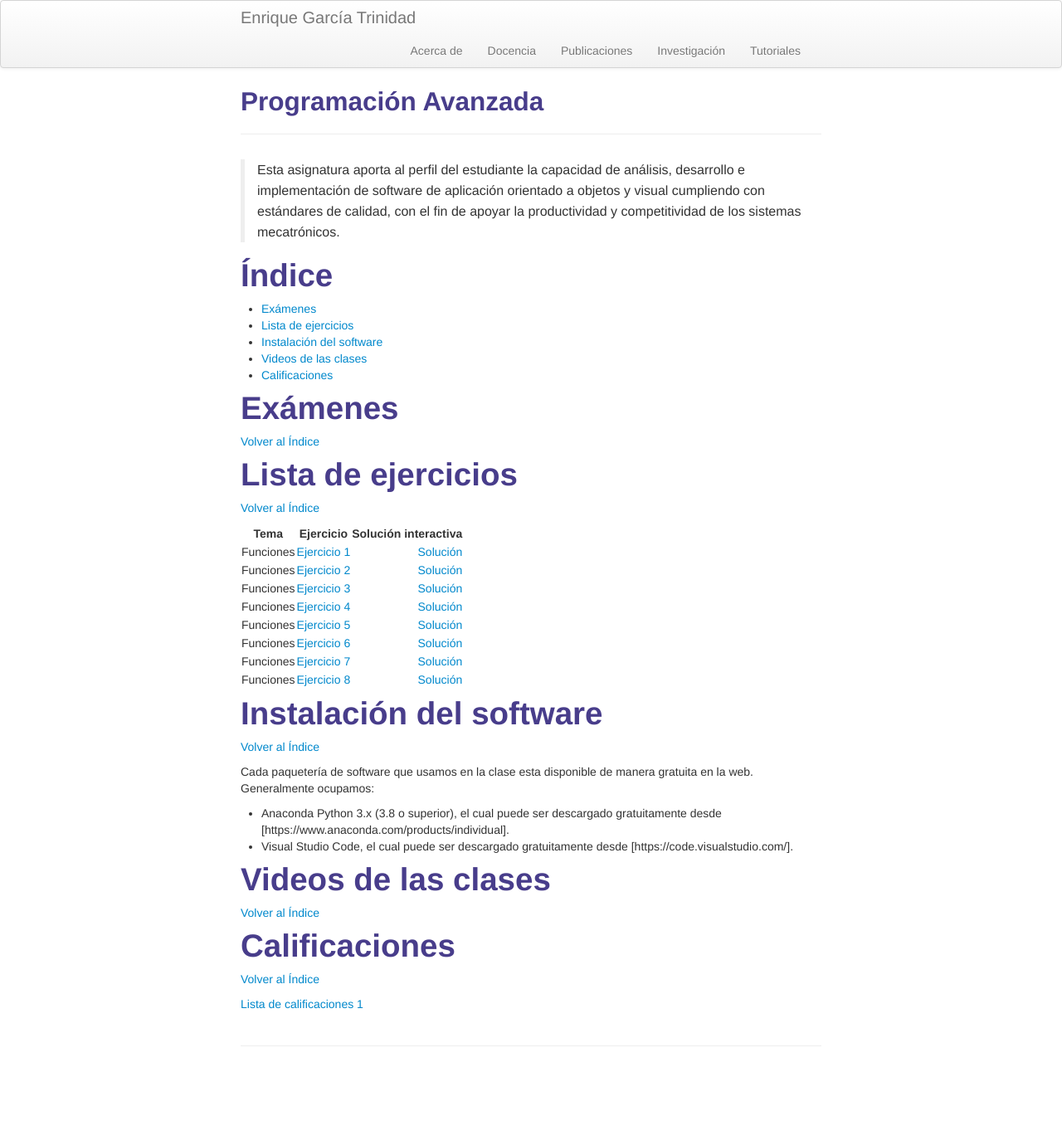
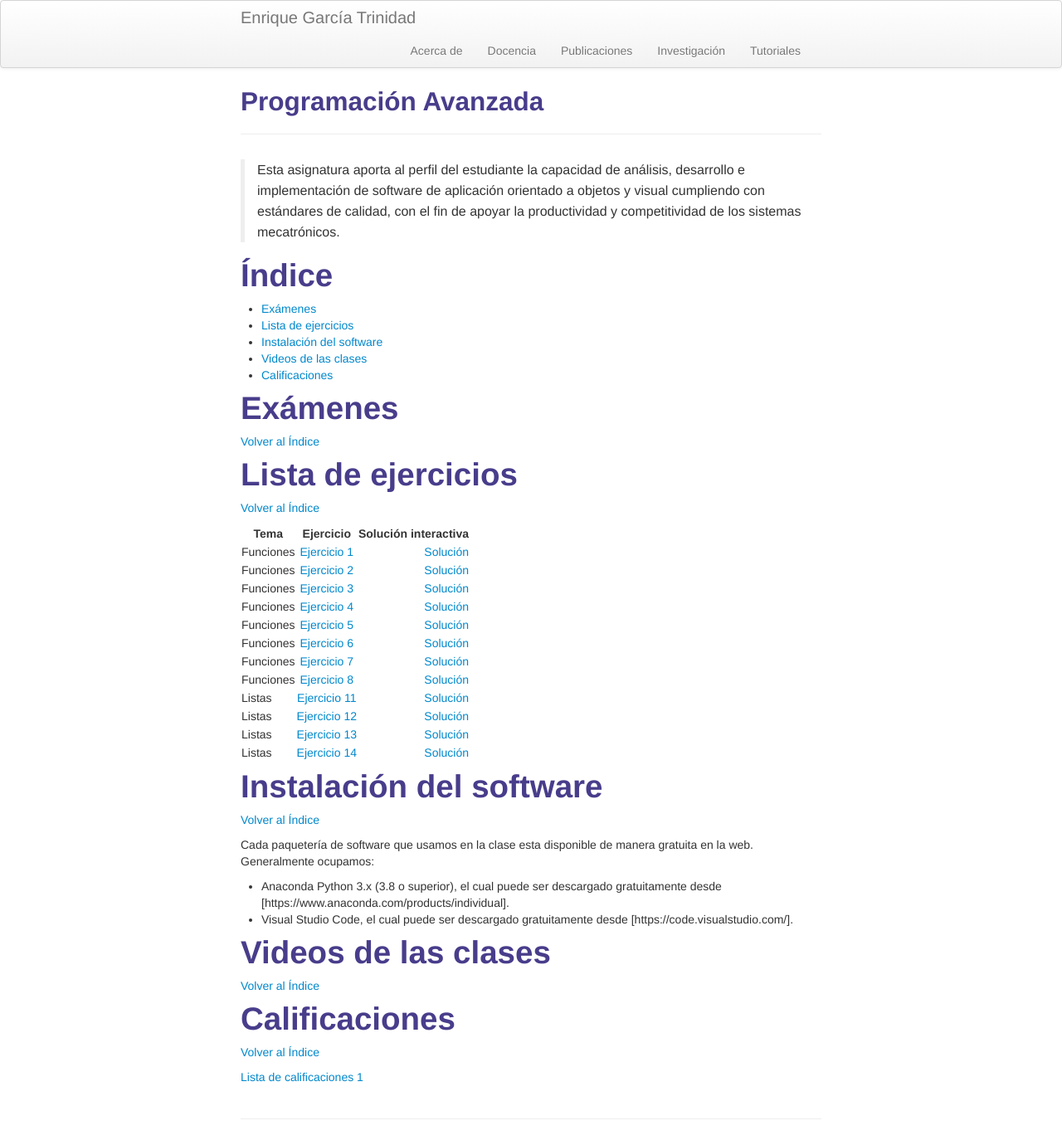
Before and after one commit to enriGarcia/enriGarcia.github.io, a Jekyll site: the page built from pages/teaching/progAv.md, in a window 1280 px wide. Shown: the whole page at 83% size. Built offline with Jekyll 4.4.1, drawn with Linux system fonts in a browser that asks for light colours; before the commit the page ends 1292 px from its top, so only the background shows below that.

Commit message:
webpage update

```diff
--- a/pages/teaching/progAv.md
+++ b/pages/teaching/progAv.md
@@ -29,6 +29,10 @@ description: Instalación de hardware y software para el microcontrolador ATMEGA
 |Funciones         |[Ejercicio 6   ]({{ BASE_PATH}}/pages/assignments/progAv_ex_006.pdf)|[Solución](https://codehs.com/sandbox/enrigarcia/ex-089/)|
 |Funciones         |[Ejercicio 7   ]({{ BASE_PATH}}/pages/assignments/progAv_ex_007.pdf)|[Solución](https://codehs.com/sandbox/enrigarcia/ex-092/)|
 |Funciones         |[Ejercicio 8   ]({{ BASE_PATH}}/pages/assignments/progAv_ex_008.pdf)|[Solución](https://codehs.com/sandbox/enrigarcia/ex-094/)|
+|Listas            |[Ejercicio 11  ]({{ BASE_PATH}}/pages/assignments/progAv_ex_011.pdf)|[Solución](https://codehs.com/sandbox/enrigarcia/ex-104/)|
+|Listas            |[Ejercicio 12  ]({{ BASE_PATH}}/pages/assignments/progAv_ex_012.pdf)|[Solución](https://codehs.com/sandbox/enrigarcia/ex-105/)|
+|Listas            |[Ejercicio 13  ]({{ BASE_PATH}}/pages/assignments/progAv_ex_013.pdf)|[Solución](https://codehs.com/sandbox/enrigarcia/ex-106/)|
+|Listas            |[Ejercicio 14  ]({{ BASE_PATH}}/pages/assignments/progAv_ex_014.pdf)|[Solución](https://codehs.com/sandbox/enrigarcia/ex-107/)|
 
 
 # Instalación del software
```
Also changed, not shown: 4 other files.
